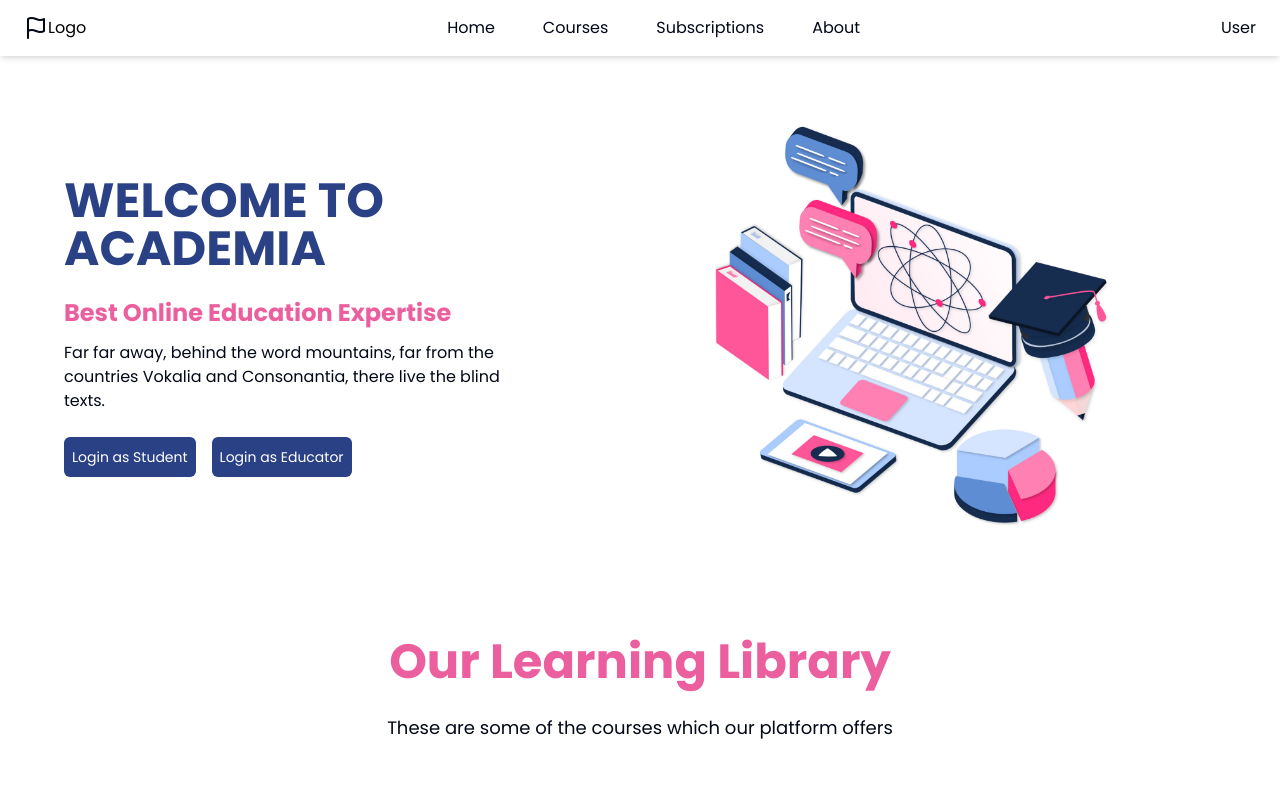
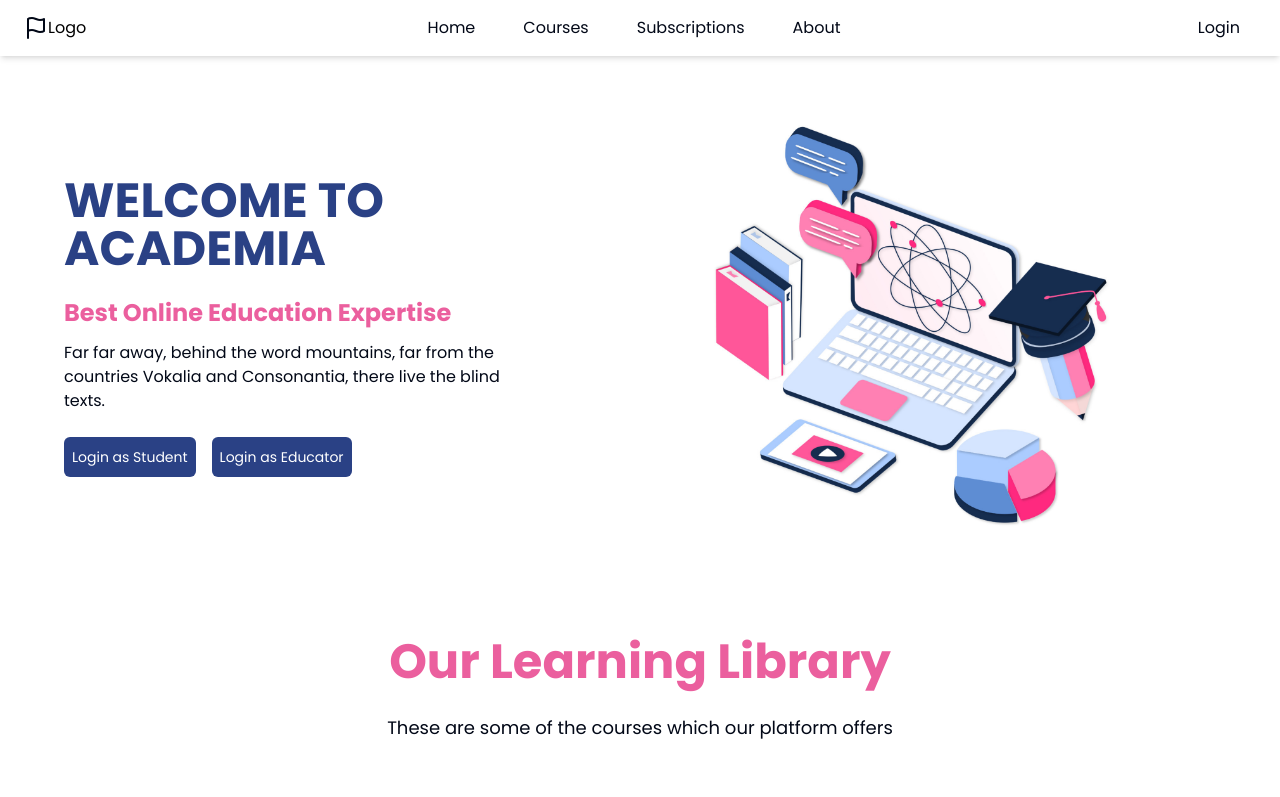
Before and after one commit to omkargade04/EMS, a Next.js app in the folder client/: page / in a window 1280 px wide. Shown: the top 797 px of the page. Built offline with nearby package versions, Linux system fonts and the light colour scheme; no server answers.

Commit message:
fixed authentication and logout feature

```diff
--- a/client/app/(auth)/student/login/page.tsx
+++ b/client/app/(auth)/student/login/page.tsx
@@ -21,7 +21,7 @@ import {
 import { Label } from "@/components/ui/label";
 import { Input } from "@/components/ui/input";
 import { Button } from "@/components/ui/button";
-import { useAuth } from "@/app/context/Auth";
+import { userAuth } from "@/app/context/Auth";
 import { studentLogin } from "@/app/api/auth";
 
 const BASEURL = process.env.NEXT_PUBLIC_BASEURL;
@@ -30,7 +30,7 @@ const page = () => {
   // eslint-disable-next-line react-hooks/rules-of-hooks
   const router = useRouter();
   // eslint-disable-next-line react-hooks/rules-of-hooks
-  const { setUserAuthInfo } = useAuth();
+  const { setUserAuthInfo } = userAuth();
   // eslint-disable-next-line react-hooks/rules-of-hooks
   const [userData, setUserData] = useState<LoginForm>({
     email: "",
--- a/client/app/context/Auth.tsx
+++ b/client/app/context/Auth.tsx
@@ -6,7 +6,8 @@ import { useState, useEffect, useContext, createContext, ReactNode } from "react
 const AuthContext = createContext<AuthContextType | null>(null);
 const { Provider } = AuthContext;
 
-const useAuth = (): AuthContextType => {
+const userAuth = (): AuthContextType => {
+  // eslint-disable-next-line react-hooks/rules-of-hooks
   const auth = useContext(AuthContext);
   if (!auth) {
     throw new Error("useAuth must be used within an AuthProvider");
@@ -15,7 +16,7 @@ const useAuth = (): AuthContextType => {
 };
 
 const AuthProvider = ({ children }: { children: ReactNode }) => {
-  const [authState, setAuthState] = useState<UserCredential>({
+  const [userAuthState, setUserAuthState] = useState<UserCredential>({
     token: "",
     student: {
       name: "",
@@ -33,7 +34,7 @@ const AuthProvider = ({ children }: { children: ReactNode }) => {
     if (userString) {
       try {
         const student = JSON.parse(userString);
-        setAuthState({ token: token || "", student });
+        setUserAuthState({ token: token || "", student });
       } catch (error) {
         console.error("Error parsing user data from localStorage:", error);
       }
@@ -47,17 +48,17 @@ const AuthProvider = ({ children }: { children: ReactNode }) => {
   const setUserAuthInfo = (data: UserCredential) => {
     localStorage.setItem("token", data.token);
     localStorage.setItem("user", JSON.stringify(data.student));
-    setAuthState(data);
+    setUserAuthState(data);
   };
 
   const isUserAuthenticated = () => {
-    return !!authState.token;
+    return !!userAuthState.token;
   };
 
   return (
     <Provider
       value={{
-        authState,
+        userAuthState,
         setUserAuthInfo,
         isUserAuthenticated,
       }}
@@ -67,4 +68,4 @@ const AuthProvider = ({ children }: { children: ReactNode }) => {
   );
 };
 
-export { AuthProvider, useAuth };
+export { AuthProvider, userAuth };
--- a/client/app/layout.tsx
+++ b/client/app/layout.tsx
@@ -22,10 +22,11 @@ export default function RootLayout({
     <html lang="en">
       <body className={inter.className}>
         <div className="">
-
           <AuthProvider>
-            <Navbar/>
-          <EducatorAuthProvider>{children}</EducatorAuthProvider>
+            <EducatorAuthProvider>
+              <Navbar />
+              {children}
+            </EducatorAuthProvider>
           </AuthProvider>
           <Toaster
             position="top-right"
--- a/client/app/page.tsx
+++ b/client/app/page.tsx
@@ -1,3 +1,4 @@
+"use client";
 import Navbar from "@/components/Navbar";
 import Image from "next/image";
 import Eduimg1 from "../public/images/edu-img1.jpg";
@@ -12,8 +13,12 @@ import {
 } from "@/components/ui/card";
 import Link from "next/link";
 import { Button } from "@/components/ui/button";
+import { useEffect, useState } from "react";
+import { useAuth } from "./context/EducatorAuth";
 
 export default function Home() {
+  const {isUserAuthenticated} = useAuth();
+
   return (
     <main className="px-4 sm:px-6 lg:px-8">
       <header className="container mx-auto px-4 sm:px-6 lg:px-8 py-16 flex flex-col md:flex-row items-center justify-between transition-colors duration-500">
@@ -28,6 +33,7 @@ export default function Home() {
             Far far away, behind the word mountains, far from the countries
             Vokalia and Consonantia, there live the blind texts.
           </p>
+          {!isUserAuthenticated() && (
             <div className="flex flex-col md:flex-row space-y-4 md:space-y-0 md:space-x-4">
               <Link href="/student/login">
                 <Button className="bg-[#2a4185] p-2 rounded-md text-white hover:bg-[#151e39]">
@@ -40,6 +46,7 @@ export default function Home() {
                 </Button>
               </Link>
             </div>
+          )}
         </div>
         <div className="image-wrapper mt-6 md:mt-0 md:ml-8 overflow-hidden">
           <Image
--- a/client/components/Navbar.tsx
+++ b/client/components/Navbar.tsx
@@ -1,7 +1,40 @@
+"use client";
 import Link from "next/link";
 import { JSX, SVGProps } from "react";
+import { Button } from "./ui/button";
+import axios from "axios";
+import { toast } from "sonner";
+import { useAuth } from "@/app/context/EducatorAuth";
+import { userAuth } from "@/app/context/Auth";
+
+
+const BASEURL = process.env.NEXT_PUBLIC_BASEURL;
 
 export default function Navbar() {
+  const {authState, isUserAuthenticated} = useAuth();
+  const {userAuthState} = userAuth()
+  const name = authState.educator.name;
+  const studentName = userAuthState.student.name
+
+  console.log(name);
+
+  const handleLogOut = async() => {
+    try {
+      const response = await axios.post(`${BASEURL}/v1/educator/logout`, {
+        token: authState.token,
+      });
+      console.log(response)
+      localStorage.removeItem("token");
+      localStorage.removeItem("user");
+      toast.success(response.data.success);
+      window.location.reload();
+    } catch (err:any) {
+      toast.error(err.response.data.message);
+      console.log("Error", err);
+
+    }
+  }
+
   return (
     <nav className="bg-white shadow-md dark:bg-gray-50 z-10">
       <div className="w-full max-w-7xl mx-auto">
@@ -37,9 +70,19 @@ export default function Navbar() {
                 About
               </Link>
             </div>
-              <div>
-                  User
+            {isUserAuthenticated() ? (
+              <div className="flex justify-center items-center gap-4">
+                <div className="">{name}</div>
+                <Button onClick={handleLogOut}>Logout</Button>
               </div>
+            ) : (
+              <Link
+                className="font-medium inline-flex h-9 items-center rounded-md hover:bg-gray-100 hover:text-gray-900 px-4 py-2 transition-colors dark:hover:bg-gray-800 dark:hover:text-gray-50"
+                href="/educator/login"
+              >
+                Login
+              </Link>
+            )}
           </div>
         </div>
       </div>
--- a/client/type.ts
+++ b/client/type.ts
@@ -36,7 +36,7 @@ export type LoginForm = {
   };
 
   export type AuthContextType = {
-    authState: UserCredential;
+    userAuthState: UserCredential;
     setUserAuthInfo: (data: UserCredential) => void;
     isUserAuthenticated: () => boolean;
   };
```
Also changed, not shown: 2 other files (tests, documents, lock files or other folders). Lines whose indentation alone changed are shown as unchanged.
